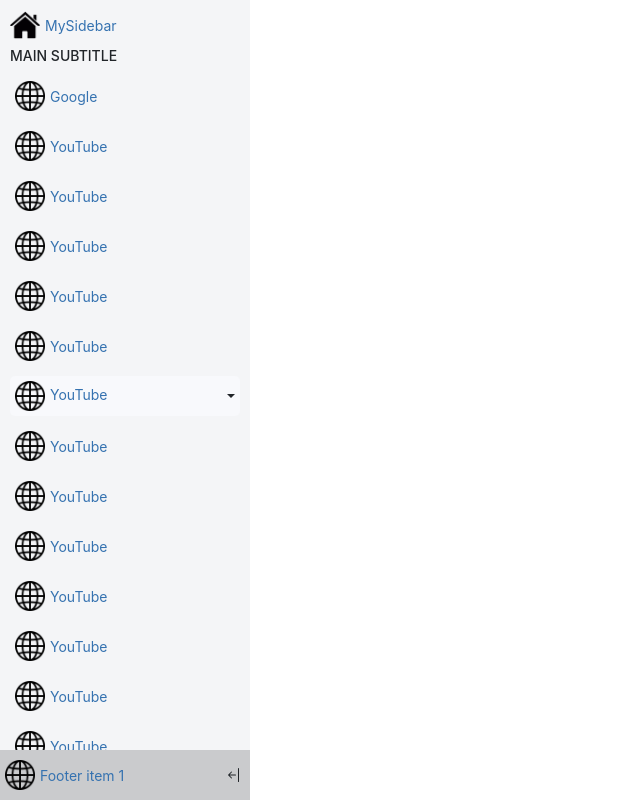
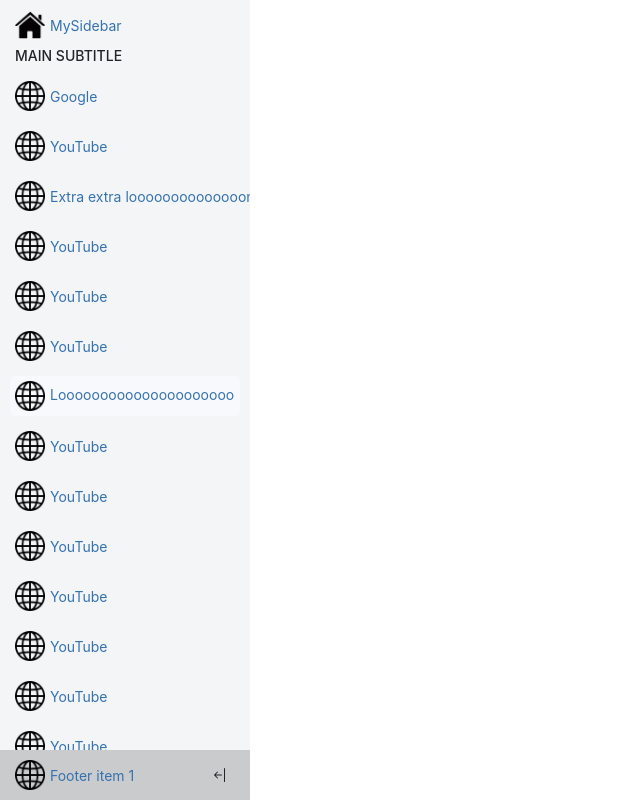
Before and after one commit to xiaohan-du/component-library, a React (Create React App) app in the folder frontend/: page / in a window 1280 px wide. Shown: the whole page, without its empty margins (0-640 px from the left). Built offline with nearby package versions, Linux system fonts and the light colour scheme.

Commit message:
Add fold function

```diff
--- a/frontend/src/App.tsx
+++ b/frontend/src/App.tsx
@@ -24,7 +24,7 @@
       },
       {
         id: 3,
-        name: 'YouTube',
+        name: 'Extra extra loooooooooooooong link',
         url: 'https://www.youtube.com/',
         icon: require('./static/icons/world-wide-web.png')
       },
@@ -48,8 +48,7 @@
       },
       {
         id: 7,
-        name: 'YouTube',
-        url: 'https://www.youtube.com/',
+        name: 'Looooooooooooooooooooooooong link',
         icon: require('./static/icons/world-wide-web.png'),
         sublinks: [
           {
--- a/frontend/src/components/sidebar/Sidebar.scss
+++ b/frontend/src/components/sidebar/Sidebar.scss
@@ -1,8 +1,10 @@
 @import "../../styles/color.scss";
 
 $sidebar-width: 25rem;
+$sidebar-collapsed-width: 6rem;
 $sidebar-icon-width: 3rem;
-$sidebar-item-top-bottom-margin: 0.5rem;
+$sidebar-item-margin: 0.5rem;
+
 
 @mixin sidebar-section {
   display: flex;
@@ -17,13 +19,22 @@
   flex-direction: column;
   background-color: $super-light-grey;
   height: 100vh;
+  overflow-x: hidden;
   overflow-y: scroll;
   padding: 1rem;
+  position: relative;
+  transition: all 300ms ease-in-out;
+  &-collapse {
+    max-width: $sidebar-collapsed-width;
+    overflow-y: hidden;
+  }
+
   &-header {
     display: flex;
     align-items: center;
     &-logo {
       max-width: $sidebar-icon-width;
+      margin-left: $sidebar-item-margin;
     }
     &-title {
       color: $dark-blue;
@@ -45,6 +56,7 @@
       padding: 0;
       font-size: 1.4rem;
       border: none;
+      overflow-x: hidden;
       &-menu {
         &.show {
           display: contents;
@@ -65,8 +77,8 @@
     &-item {
       width: 100%;
       padding: 0.5rem;
-      margin-top: $sidebar-item-top-bottom-margin;
-      margin-bottom: $sidebar-item-top-bottom-margin;
+      margin-top: $sidebar-item-margin;
+      margin-bottom: $sidebar-item-margin;
       border-radius: 0.5rem;
       &:hover {
         .sidebar-links-title {
@@ -89,6 +101,8 @@
     &-title {
       margin-left: 0.5rem;
       color: $dark-blue;
+      white-space: nowrap;
+      max-width: 90%;
     }
     &-subtitle {
       margin-left: 0.5rem;
@@ -101,25 +115,38 @@
     @include sidebar-section;
   }
   &-subtitle {
-    margin-top: $sidebar-item-top-bottom-margin;
-    margin-bottom: $sidebar-item-top-bottom-margin;
+    margin-top: $sidebar-item-margin;
+    margin-bottom: $sidebar-item-margin;
+    margin-left: $sidebar-item-margin;
     font-weight: 500;
   }
   &-side {
     @include sidebar-section;
   }
   &-footer {
-    position: fixed;
-    bottom: 0;
-    left: 0;
+    position: sticky;
+    bottom: -1rem;
+    margin-left: -1rem;
+    margin-right: -1rem;
+    margin-bottom: -1rem;
     display: flex;
     background-color: $light-grey;
-    width: $sidebar-width;
     justify-content: space-between;
     &-items {
+      margin-left: $sidebar-item-margin * 2;
+      &-collapse {
+        margin-left: -4rem;
+      }
     }
     &-expand {
       &-btn {
+        height: 5rem;
+        width: $sidebar-collapsed-width;
+        transition: all 300ms ease-in-out;
+        &-collapse {
+          // margin-left: 0;
+          transition: all 300ms ease-in-out;
+        }
       }
     }
   }
--- a/frontend/src/components/sidebar/Sidebar.tsx
+++ b/frontend/src/components/sidebar/Sidebar.tsx
@@ -1,4 +1,4 @@
-import React from 'react';
+import React, { useState } from 'react';
 import ISidebar from '../../interfaces/ISidebar';
 import './Sidebar.scss';
 interface Props {
@@ -6,6 +6,12 @@
 }
 
 const Sidebar = ({ sidebar: { title, subtitleMain, subtitleSide, logoPath, mainLinks, sideLinks, footerItems } }: Props) => {
+  const [isCollapse, setIsCollapse] = useState<boolean>(false);
+
+  const triggerCollapse = () => {
+    setIsCollapse(!isCollapse);
+  }
+
   const renderLinks = (
     links: {
       id: number,
@@ -23,17 +29,21 @@
       links.map((l): React.ReactNode => {
         if (!Array.isArray(l.sublinks) || !l.sublinks.length) {
           return (
-            <div className='sidebar-links-item'>
-              <a className='sidebar-links-link' key={l.id} href={l.url}>
+            <div className='sidebar-links-item' key={l.id}>
+              <a className='sidebar-links-link' href={l.url} title={l.name}>
                 <img className="sidebar-icon" src={l.icon} alt="logo" />
-                <span className='sidebar-links-title'>{l.name}</span>
+                <span
+                  className={isCollapse ? `sidebar-links-title d-none` : `sidebar-links-title`}
+                >
+                  {l.name}
+                </span>
               </a>
             </div>
           )
         } else {
           return (
-            <div className='sidebar-links-item sidebar-links-item-dropdown'>
-              <button className='btn dropdown-toggle sidebar-links-link sidebar-links-dropdown' data-bs-toggle="dropdown" type="button" key={l.id}>
+            <div className='sidebar-links-item sidebar-links-item-dropdown' key={l.id}>
+              <button title={l.name} className='btn dropdown-toggle sidebar-links-link sidebar-links-dropdown' data-bs-toggle="dropdown" type="button" key={l.id}>
                 <div>
                   <img className="sidebar-icon" src={l.icon} alt="logo" />
                   <span className='sidebar-links-title'>{l.name}</span>
@@ -43,8 +53,8 @@
                 {
                   l.sublinks.map((s): React.ReactNode => {
                     return (
-                      <li className='sidebar-links-dropdown-item-li'>
-                        <a className="dropdown-item sidebar-links-dropdown-item" href={s.url}>
+                      <li className='sidebar-links-dropdown-item-li' key={s.id}>
+                        <a className="dropdown-item sidebar-links-dropdown-item" href={s.url} title={s.name}>
                           <img className="sidebar-icon" src={s.icon} alt="logo" />
                           <span className='sidebar-links-subtitle'>{s.name}</span>
                         </a>
@@ -59,31 +69,52 @@
       })
     )
   }
+
   return (
     <>
-      <div className='sidebar'>
+      <div className={isCollapse ? `sidebar-collapse sidebar` : `sidebar`}>
         <div className='sidebar-header'>
           <a className='sidebar-links-link' href='/'>
             <img className="sidebar-header-logo" src={logoPath} alt="logo" />
-            <div className="sidebar-header-title">{title}</div>
+            <div
+              className={isCollapse ? `sidebar-header-title d-none` : `sidebar-header-title`}
+            >
+              {title}
+            </div>
           </a>
         </div>
         <div className='sidebar-main'>
-          <div className='sidebar-subtitle'>{subtitleMain.toUpperCase()}</div>
+          <div
+            className={isCollapse ? `sidebar-subtitle d-none` : `sidebar-subtitle`}
+          >
+            {subtitleMain.toUpperCase()}
+          </div>
           {renderLinks(mainLinks)}
         </div>
         <div className='sidebar-side'>
-          <div className='sidebar-subtitle'>{subtitleSide.toUpperCase()}</div>
+          <div
+            className={isCollapse ? `sidebar-subtitle d-none` : `sidebar-subtitle`}
+          >{subtitleSide.toUpperCase()}</div>
           {renderLinks(sideLinks)}
         </div>
         <div className='sidebar-footer'>
-          <div className='sidebar-footer-items'>
+          <div className={isCollapse ? `sidebar-footer-items sidebar-footer-items-collapse invisible` : `sidebar-footer-items`}>
             {renderLinks(footerItems)}
           </div>
-          <button className='btn btn-primary-outline sidebar-footer-expand-btn' type="button">
-            <svg xmlns="http://www.w3.org/2000/svg" width="16" height="16" fill="currentColor" className="bi bi-arrow-bar-left" viewBox="0 0 16 16">
-              <path fill-rule="evenodd" d="M12.5 15a.5.5 0 0 1-.5-.5v-13a.5.5 0 0 1 1 0v13a.5.5 0 0 1-.5.5zM10 8a.5.5 0 0 1-.5.5H3.707l2.147 2.146a.5.5 0 0 1-.708.708l-3-3a.5.5 0 0 1 0-.708l3-3a.5.5 0 1 1 .708.708L3.707 7.5H9.5a.5.5 0 0 1 .5.5z" />
-            </svg>
+          <button
+            className={isCollapse ? `btn btn-primary-outline sidebar-footer-expand-btn sidebar-footer-expand-btn-collapse` : `btn btn-primary-outline sidebar-footer-expand-btn`}
+            type="button"
+            onClick={triggerCollapse}
+          >
+            {isCollapse ?
+              <svg xmlns="http://www.w3.org/2000/svg" width="16" height="16" fill="currentColor" className="bi bi-arrow-bar-right" viewBox="0 0 16 16">
+                <path fill-rule="evenodd" d="M6 8a.5.5 0 0 0 .5.5h5.793l-2.147 2.146a.5.5 0 0 0 .708.708l3-3a.5.5 0 0 0 0-.708l-3-3a.5.5 0 0 0-.708.708L12.293 7.5H6.5A.5.5 0 0 0 6 8zm-2.5 7a.5.5 0 0 1-.5-.5v-13a.5.5 0 0 1 1 0v13a.5.5 0 0 1-.5.5z" />
+              </svg>
+              :
+              <svg xmlns="http://www.w3.org/2000/svg" width="16" height="16" fill="currentColor" className="bi bi-arrow-bar-left" viewBox="0 0 16 16">
+                <path fillRule="evenodd" d="M12.5 15a.5.5 0 0 1-.5-.5v-13a.5.5 0 0 1 1 0v13a.5.5 0 0 1-.5.5zM10 8a.5.5 0 0 1-.5.5H3.707l2.147 2.146a.5.5 0 0 1-.708.708l-3-3a.5.5 0 0 1 0-.708l3-3a.5.5 0 1 1 .708.708L3.707 7.5H9.5a.5.5 0 0 1 .5.5z" />
+              </svg>
+            }
           </button>
         </div>
       </div>
--- a/frontend/src/interfaces/ISidebar.tsx
+++ b/frontend/src/interfaces/ISidebar.tsx
@@ -6,7 +6,7 @@
   mainLinks: {
     id: number,
     name: string,
-    url: string,
+    url?: string,
     icon: string,
     sublinks?: {
       id: number,
@@ -18,7 +18,7 @@
   sideLinks: {
     id: number,
     name: string,
-    url: string,
+    url?: string,
     icon: string
   }[];
   footerItems: {
```
